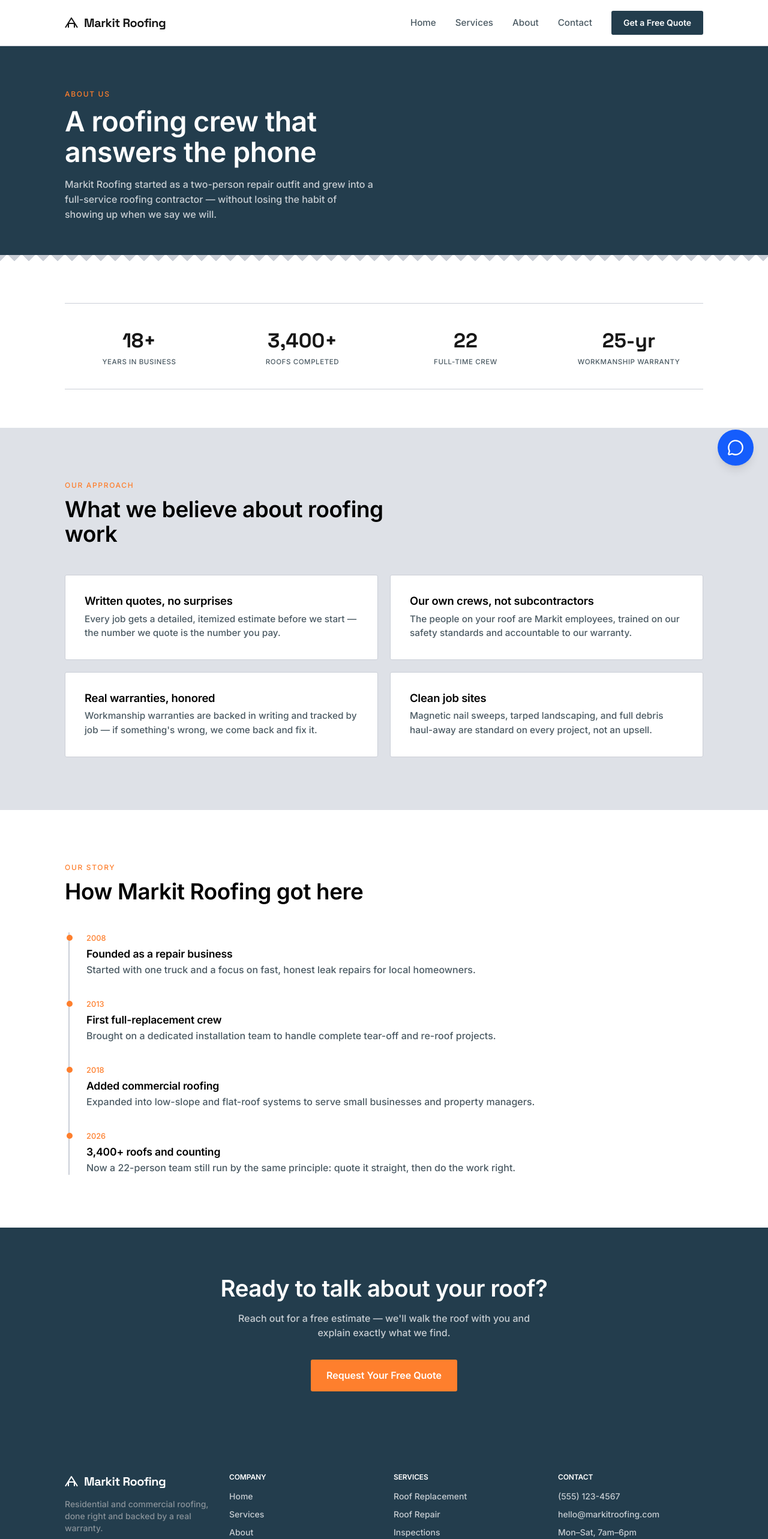
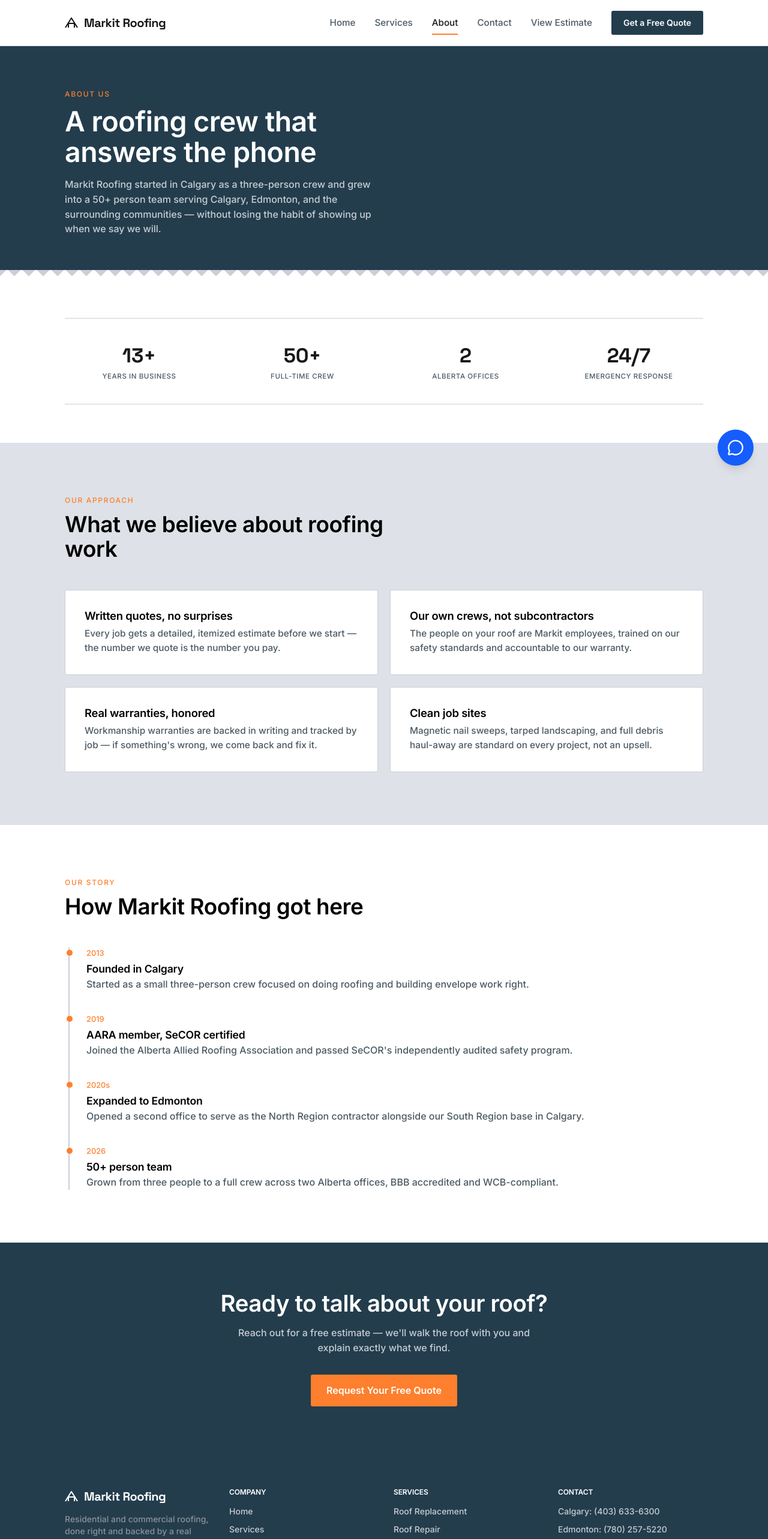
Before and after one commit to anshpreetsingh007/Bytecraft-Capestone, a Next.js app: page /customer/about in a window 1280 px wide. Shown: the top 2565 px of the page at 60% size. Built offline with nearby package versions, Linux system fonts and the light colour scheme.

Commit message:
finalizing commit (customer page)

```diff
--- a/app/customer/about/page.tsx
+++ b/app/customer/about/page.tsx
@@ -5,7 +5,7 @@ import RoofLine from "../components/RoofLine";
 export const metadata: Metadata = {
   title: "About",
   description:
-    "Markit Roofing is a locally owned roofing contractor with 18+ years of residential and commercial experience.",
+    "Markit Roofing is a Calgary and Edmonton-based roofing contractor with 13+ years of residential and commercial experience.",
 };
 
 const values = [
@@ -16,10 +16,10 @@ const values = [
 ];
 
 const timeline = [
-  { year: "2008", title: "Founded as a repair business", body: "Started with one truck and a focus on fast, honest leak repairs for local homeowners." },
-  { year: "2013", title: "First full-replacement crew", body: "Brought on a dedicated installation team to handle complete tear-off and re-roof projects." },
-  { year: "2018", title: "Added commercial roofing", body: "Expanded into low-slope and flat-roof systems to serve small businesses and property managers." },
-  { year: "2026", title: "3,400+ roofs and counting", body: "Now a 22-person team still run by the same principle: quote it straight, then do the work right." },
+  { year: "2013", title: "Founded in Calgary", body: "Started as a small three-person crew focused on doing roofing and building envelope work right." },
+  { year: "2019", title: "AARA member, SeCOR certified", body: "Joined the Alberta Allied Roofing Association and passed SeCOR's independently audited safety program." },
+  { year: "2020s", title: "Expanded to Edmonton", body: "Opened a second office to serve as the North Region contractor alongside our South Region base in Calgary." },
+  { year: "2026", title: "50+ person team", body: "Grown from three people to a full crew across two Alberta offices, BBB accredited and WCB-compliant." },
 ];
 
 export default function About() {
@@ -30,7 +30,7 @@ export default function About() {
           <span className="font-mono text-xs uppercase tracking-[0.14em] text-copper block mb-3">About Us</span>
           <h1 className="text-white text-[2rem] sm:text-[2.9rem] max-w-[20ch]">A roofing crew that answers the phone</h1>
           <p className="text-navy-soft max-w-[50ch] mt-4 mb-0">
-            Markit Roofing started as a two-person repair outfit and grew into a full-service roofing contractor — without losing the habit of showing up when we say we will.
+            Markit Roofing started in Calgary as a three-person crew and grew into a 50+ person team serving Calgary, Edmonton, and the surrounding communities — without losing the habit of showing up when we say we will.
           </p>
         </div>
       </section>
@@ -41,10 +41,10 @@ export default function About() {
         <div className="max-w-[1120px] mx-auto px-7">
           <div className="grid grid-cols-2 md:grid-cols-4 gap-6 border-y border-line py-9">
             {[
-              ["18+", "Years in business"],
-              ["3,400+", "Roofs completed"],
-              ["22", "Full-time crew"],
-              ["25-yr", "Workmanship warranty"],
+              ["13+", "Years in business"],
+              ["50+", "Full-time crew"],
+              ["2", "Alberta offices"],
+              ["24/7", "Emergency response"],
             ].map(([num, label]) => (
               <div key={label} className="text-center">
                 <div className="font-display font-bold text-[2.1rem] text-foreground">{num}</div>
@@ -97,7 +97,7 @@ export default function About() {
           <p className="text-navy-soft max-w-[50ch] mx-auto mt-4 mb-8">
             Reach out for a free estimate — we&apos;ll walk the roof with you and explain exactly what we find.
           </p>
-          <Link href="/contact" className="inline-flex items-center bg-copper hover:bg-copper-dark text-white font-semibold px-[26px] py-3.5 rounded-[3px] transition-colors">
+          <Link href="/customer/contact" className="inline-flex items-center bg-copper hover:bg-copper-dark text-white font-semibold px-[26px] py-3.5 rounded-[3px] transition-colors">
             Request Your Free Quote
           </Link>
         </div>
--- a/app/customer/components/Footer.tsx
+++ b/app/customer/components/Footer.tsx
@@ -18,10 +18,11 @@ export default function Footer() {
               Company
             </h4>
             <ul className="space-y-2.5 text-sm">
-              <li><Link href="/" className="hover:text-white">Home</Link></li>
-              <li><Link href="/services" className="hover:text-white">Services</Link></li>
-              <li><Link href="/about" className="hover:text-white">About</Link></li>
-              <li><Link href="/contact" className="hover:text-white">Contact</Link></li>
+              <li><Link href="/customer" className="hover:text-white">Home</Link></li>
+              <li><Link href="/customer/services" className="hover:text-white">Services</Link></li>
+              <li><Link href="/customer/about" className="hover:text-white">About</Link></li>
+              <li><Link href="/customer/contact" className="hover:text-white">Contact</Link></li>
+              <li><Link href="/customer/estimate" className="hover:text-white">View Estimate</Link></li>
             </ul>
           </div>
           <div>
@@ -29,10 +30,10 @@ export default function Footer() {
               Services
             </h4>
             <ul className="space-y-2.5 text-sm">
-              <li><Link href="/services" className="hover:text-white">Roof Replacement</Link></li>
-              <li><Link href="/services" className="hover:text-white">Roof Repair</Link></li>
-              <li><Link href="/services" className="hover:text-white">Inspections</Link></li>
-              <li><Link href="/services" className="hover:text-white">Storm Restoration</Link></li>
+              <li><Link href="/customer/services" className="hover:text-white">Roof Replacement</Link></li>
+              <li><Link href="/customer/services" className="hover:text-white">Roof Repair</Link></li>
+              <li><Link href="/customer/services" className="hover:text-white">Inspections</Link></li>
+              <li><Link href="/customer/services" className="hover:text-white">Storm Restoration</Link></li>
             </ul>
           </div>
           <div>
@@ -40,15 +41,16 @@ export default function Footer() {
               Contact
             </h4>
             <ul className="space-y-2.5 text-sm">
-              <li><a href="tel:+15551234567" className="hover:text-white">(555) 123-4567</a></li>
-              <li><a href="mailto:hello@markitroofing.com" className="hover:text-white">hello@markitroofing.com</a></li>
-              <li>Mon–Sat, 7am–6pm</li>
+              <li><a href="tel:+14036336300" className="hover:text-white">Calgary: (403) 633-6300</a></li>
+              <li><a href="tel:+17802575220" className="hover:text-white">Edmonton: (780) 257-5220</a></li>
+              <li><a href="mailto:info@markitroofing.ca" className="hover:text-white">info@markitroofing.ca</a></li>
+              <li>Mon–Fri, 8am–4pm · 24/7 emergency service</li>
             </ul>
           </div>
         </div>
         <div className="border-t border-white/10 pt-6 flex flex-col sm:flex-row justify-between gap-2 text-[0.82rem] text-navy-faint">
           <span>© 2026 Markit Roofing. All rights reserved.</span>
-          <span>License #RC-004821</span>
+          <span>SeCOR Certified · AARA Member</span>
         </div>
       </div>
     </footer>
--- a/app/customer/components/Header.tsx
+++ b/app/customer/components/Header.tsx
@@ -6,10 +6,11 @@ import { usePathname } from "next/navigation";
 import Logo from "./Logo";
 
 const links = [
-  { href: "/", label: "Home" },
-  { href: "/services", label: "Services" },
-  { href: "/about", label: "About" },
-  { href: "/contact", label: "Contact" },
+  { href: "/customer", label: "Home" },
+  { href: "/customer/services", label: "Services" },
+  { href: "/customer/about", label: "About" },
+  { href: "/customer/contact", label: "Contact" },
+  { href: "/customer/estimate", label: "View Estimate" },
 ];
 
 export default function Header() {
@@ -58,7 +59,7 @@ export default function Header() {
             );
           })}
           <Link
-            href="/contact"
+            href="/customer/contact"
             onClick={() => setOpen(false)}
             className="bg-navy text-white px-5 py-2.5 rounded-[3px] text-sm font-semibold hover:bg-copper transition-colors"
           >
--- a/app/customer/components/Logo.tsx
+++ b/app/customer/components/Logo.tsx
@@ -3,7 +3,7 @@ import Link from "next/link";
 export default function Logo({ dark = false }: { dark?: boolean }) {
   return (
     <Link
-      href="/"
+      href="/customer"
       className={`font-display font-bold text-xl tracking-tight flex items-center gap-2.5 ${
         dark ? "text-white" : "text-foreground"
       }`}
--- a/app/customer/contact/page.tsx
+++ b/app/customer/contact/page.tsx
@@ -11,12 +11,17 @@ export const metadata: Metadata = {
 const infoBlocks = [
   {
     title: "Phone",
-    body: <a href="tel:+15551234567" className="hover:text-copper">(555) 123-4567</a>,
+    body: (
+      <>
+        <a href="tel:+14036336300" className="hover:text-copper block">Calgary: (403) 633-6300</a>
+        <a href="tel:+17802575220" className="hover:text-copper block">Edmonton: (780) 257-5220</a>
+      </>
+    ),
     icon: <path d="M5 4H9L11 9L8.5 10.5C9.5 12.5 11.5 14.5 13.5 15.5L15 13L20 15V19C20 20 19 21 18 21C10 21 3 14 3 6C3 5 4 4 5 4Z" stroke="currentColor" strokeWidth="1.5" strokeLinejoin="round" />,
   },
   {
     title: "Email",
-    body: <a href="mailto:hello@markitroofing.com" className="hover:text-copper">hello@markitroofing.com</a>,
+    body: <a href="mailto:info@markitroofing.ca" className="hover:text-copper">info@markitroofing.ca</a>,
     icon: (
       <>
         <rect x="3" y="5" width="18" height="14" rx="1" stroke="currentColor" strokeWidth="1.5" />
@@ -26,7 +31,7 @@ const infoBlocks = [
   },
   {
     title: "Service Area",
-    body: "Serving the metro area and surrounding counties within a 40-mile radius.",
+    body: "Serving Calgary, Edmonton, and surrounding Alberta communities. Offices at 3923 3A St NE, Calgary and 12607-124 Street NW, Edmonton.",
     icon: (
       <>
         <path d="M12 21C12 21 5 14.5 5 9.5C5 5.9 8.1 3 12 3C15.9 3 19 5.9 19 9.5C19 14.5 12 21 12 21Z" stroke="currentColor" strokeWidth="1.5" />
@@ -36,7 +41,7 @@ const infoBlocks = [
   },
   {
     title: "Hours",
-    body: "Monday–Saturday, 7:00 AM–6:00 PM. Emergency storm response available 24/7.",
+    body: "Monday–Friday, 8:00 AM–4:00 PM. 24/7 emergency roofing available at both locations.",
     icon: (
       <>
         <circle cx="12" cy="12" r="8.5" stroke="currentColor" strokeWidth="1.5" />
--- /dev/null
+++ b/app/customer/estimate/page.tsx
@@ -0,0 +1,138 @@
+"use client";
+
+import { useEffect, useState } from "react";
+import RoofLine from "../components/RoofLine";
+
+interface Estimate {
+  estimate_id: number;
+  order_id: number;
+  details: string;
+  estimate_date: string;
+  status: string;
+  first_name: string;
+  last_name: string;
+  inspector_first_name: string;
+  inspector_last_name: string;
+}
+
+const statusStyles: Record<string, string> = {
+  approved: "bg-[#EDF3EE] text-[#2F5233] border-[#B7CDBB]",
+  rejected: "bg-[#FBEAEA] text-[#8A2C2C] border-[#E7C2C2]",
+  pending: "bg-[#FFF3E5] text-[#8A5A1E] border-[#F0D6AE]",
+  submitted: "bg-[#FFF3E5] text-[#8A5A1E] border-[#F0D6AE]",
+};
+
+function statusClass(status: string) {
+  return statusStyles[status?.toLowerCase()] ?? "bg-paper-dim text-ink-soft border-line";
+}
+
+export default function EstimatePage() {
+  const [estimates, setEstimates] = useState<Estimate[]>([]);
+  const [loading, setLoading] = useState(true);
+  const [error, setError] = useState<string | null>(null);
+
+  useEffect(() => {
+    let cancelled = false;
+
+    async function fetchEstimates() {
+      try {
+        setLoading(true);
+        setError(null);
+        const res = await fetch("http://localhost:3007/api/estimates");
+        if (!res.ok) throw new Error("Failed to fetch estimates");
+        const data = await res.json();
+        if (!cancelled) setEstimates(data);
+      } catch (err) {
+        if (!cancelled) {
+          setError(
+            err instanceof Error ? err.message : "Failed to fetch estimates"
+          );
+        }
+      } finally {
+        if (!cancelled) setLoading(false);
+      }
+    }
+
+    fetchEstimates();
+    return () => {
+      cancelled = true;
+    };
+  }, []);
+
+  return (
+    <>
+      <section className="bg-navy text-white pt-[72px] pb-14">
+        <div className="max-w-[1120px] mx-auto px-7">
+          <span className="font-mono text-xs uppercase tracking-[0.14em] text-copper block mb-3">
+            View Estimate
+          </span>
+          <h1 className="text-white text-[2rem] sm:text-[2.9rem] max-w-[20ch]">
+            Track your cost estimate
+          </h1>
+          <p className="text-navy-soft max-w-[50ch] mt-4 mb-0">
+            Estimates submitted after your inspection show up here once an
+            inspector has entered them.
+          </p>
+        </div>
+      </section>
+
+      <RoofLine />
+
+      <section className="py-[88px]">
+        <div className="max-w-[1120px] mx-auto px-7">
+          {loading && (
+            <p className="text-ink-soft">Loading estimates…</p>
+          )}
+
+          {!loading && error && (
+            <div className="bg-[#FBEAEA] border border-[#E7C2C2] text-[#8A2C2C] px-[18px] py-4 rounded-[3px] text-[0.95rem]">
+              Couldn&apos;t load estimates ({error}). The estimate service
+              may not be running — try again shortly.
+            </div>
+          )}
+
+          {!loading && !error && estimates.length === 0 && (
+            <div className="bg-paper-dim border border-line px-[18px] py-4 rounded-[3px] text-[0.95rem] text-ink-soft">
+              No estimates yet. Once an inspector submits a cost estimate for
+              your inspection, it will appear here.
+            </div>
+          )}
+
+          {!loading && !error && estimates.length > 0 && (
+            <div className="grid grid-cols-1 md:grid-cols-2 gap-6">
+              {estimates.map((estimate) => (
+                <div
+                  key={estimate.estimate_id}
+                  className="bg-white border border-line rounded-[3px] p-7"
+                >
+                  <div className="flex items-center justify-between mb-3">
+                    <h3 className="text-[1.05rem] mb-0">
+                      {estimate.first_name} {estimate.last_name}
+                    </h3>
+                    <span
+                      className={`font-mono text-[0.72rem] uppercase tracking-wider border px-2.5 py-1 rounded-[3px] ${statusClass(
+                        estimate.status
+                      )}`}
+                    >
+                      {estimate.status}
+                    </span>
+                  </div>
+                  <p className="text-ink-soft text-[0.92rem] mb-2">
+                    {estimate.details}
+                  </p>
+                  <p className="text-ink-soft text-[0.85rem] mb-0">
+                    Inspector: {estimate.inspector_first_name}{" "}
+                    {estimate.inspector_last_name}
+                  </p>
+                  <p className="text-ink-soft text-[0.85rem] mb-0">
+                    Date: {new Date(estimate.estimate_date).toLocaleDateString()}
+                  </p>
+                </div>
+              ))}
+            </div>
+          )}
+        </div>
+      </section>
+    </>
+  );
+}
--- a/app/customer/page.tsx
+++ b/app/customer/page.tsx
@@ -49,7 +49,7 @@ export default function Home() {
       <section className="bg-navy text-white relative overflow-hidden">
         <div className="max-w-[1120px] mx-auto px-7 pt-28 pb-24 relative">
           <span className="font-mono text-xs uppercase tracking-[0.14em] text-copper block mb-3">
-            Licensed &amp; Insured — Serving the Metro Area
+            Licensed &amp; Insured — Serving Calgary &amp; Edmonton
           </span>
           <h1 className="text-white text-[2.4rem] sm:text-5xl lg:text-[4rem] max-w-[14ch]">
             Roofing built to weather everything.
@@ -60,10 +60,10 @@ export default function Home() {
             and crews who show up when they say they will.
           </p>
           <div className="flex flex-wrap gap-4">
-            <Link href="/contact" className="inline-flex items-center bg-copper hover:bg-copper-dark text-white font-semibold px-[26px] py-3.5 rounded-[3px] transition-colors">
+            <Link href="/customer/contact" className="inline-flex items-center bg-copper hover:bg-copper-dark text-white font-semibold px-[26px] py-3.5 rounded-[3px] transition-colors">
               Get a Free Quote
             </Link>
-            <Link href="/services" className="inline-flex items-center border border-white/35 hover:border-white text-white font-semibold px-[26px] py-3.5 rounded-[3px] transition-colors">
+            <Link href="/customer/services" className="inline-flex items-center border border-white/35 hover:border-white text-white font-semibold px-[26px] py-3.5 rounded-[3px] transition-colors">
               See Our Services
             </Link>
           </div>
@@ -86,10 +86,10 @@ export default function Home() {
         <div className="max-w-[1120px] mx-auto px-7">
           <div className="grid grid-cols-2 md:grid-cols-4 gap-6 border-y border-line py-9">
             {[
-              ["18+", "Years in business"],
-              ["3,400+", "Roofs completed"],
-              ["4.9/5", "Average rating"],
-              ["25-yr", "Workmanship warranty"],
+              ["13+", "Years in business"],
+              ["50+", "Team members"],
+              ["2", "Alberta offices"],
+              ["24/7", "Emergency response"],
             ].map(([num, label]) => (
               <div key={label} className="text-center">
                 <div className="font-display font-bold text-[2.1rem] text-foreground">{num}</div>
@@ -113,7 +113,7 @@ export default function Home() {
                 <svg viewBox="0 0 24 24" fill="none" className="w-10 h-10 mb-[18px] text-copper">{s.icon}</svg>
                 <h3 className="text-[1.15rem] mb-2">{s.title}</h3>
                 <p className="text-ink-soft text-[0.96rem]">{s.body}</p>
-                <Link href="/services" className="inline-block mt-3.5 text-sm font-semibold text-navy hover:text-copper">
+                <Link href="/customer/services" className="inline-block mt-3.5 text-sm font-semibold text-navy hover:text-copper">
                   Learn more →
                 </Link>
               </div>
@@ -174,7 +174,7 @@ export default function Home() {
             Tell us a little about your roof and we&apos;ll get back to you
             within one business day with next steps.
           </p>
-          <Link href="/contact" className="inline-flex items-center bg-copper hover:bg-copper-dark text-white font-semibold px-[26px] py-3.5 rounded-[3px] transition-colors">
+          <Link href="/customer/contact" className="inline-flex items-center bg-copper hover:bg-copper-dark text-white font-semibold px-[26px] py-3.5 rounded-[3px] transition-colors">
             Request Your Free Quote
           </Link>
         </div>
--- a/app/customer/services/page.tsx
+++ b/app/customer/services/page.tsx
@@ -35,18 +35,18 @@ const services = [
     icon: <path d="M4 12L9 17L20 6" stroke="currentColor" strokeWidth="1.8" strokeLinecap="round" strokeLinejoin="round" />,
   },
   {
-    title: "Storm Damage Restoration",
-    body: "Emergency tarping, damage documentation, and insurance-ready estimates so you can file a claim with confidence.",
+    title: "Emergency Roof Repair",
+    body: "24/7 emergency response for storm damage, sudden leaks, and other urgent roofing failures at both our Calgary and Edmonton locations.",
     icon: <path d="M3 15L8 5L13 13L17 6L21 15" stroke="currentColor" strokeWidth="1.6" strokeLinecap="round" strokeLinejoin="round" />,
   },
   {
-    title: "Gutter Installation & Guards",
-    body: "Seamless gutters sized to your roofline, plus guard systems that cut down on ladder-and-bucket cleaning.",
+    title: "Waterproofing & Coatings",
+    body: "Protective coating and waterproofing systems for roofs and building envelopes, extending service life and preventing water intrusion.",
     icon: <path d="M4 6H20M4 6V16C4 17 5 18 6 18H8M20 6V16C20 17 19 18 18 18H16M8 18V21H16V18" stroke="currentColor" strokeWidth="1.6" strokeLinecap="round" strokeLinejoin="round" />,
   },
   {
-    title: "Commercial Roofing",
-    body: "Low-slope and flat-roof systems — TPO, EPDM, and modified bitumen — with scheduled maintenance plans available.",
+    title: "Commercial Roofing & Insurance Claims",
+    body: "Low-slope and flat-roof systems — TPO, SBS, EPDM, BUR, Mod-Bit, and PVC — plus insurance claim assistance for commercial and residential projects.",
     icon: (
       <>
         <rect x="3" y="8" width="18" height="13" stroke="currentColor" strokeWidth="1.6" />
@@ -57,10 +57,10 @@ const services = [
 ];
 
 const materials = [
-  { title: "Asphalt Shingle", body: "The most common residential choice — wide range of colors, 25 to 30-year manufacturer warranties, and the lowest upfront cost." },
-  { title: "Standing-Seam Metal", body: "40+ year lifespan, strong wind and hail resistance, and a clean, modern profile that holds paint color longer than shingle." },
-  { title: "Tile & Slate", body: "Built for decades of use with minimal upkeep — a heavier system that needs a structural check before installation." },
-  { title: "Flat & Low-Slope Systems", body: "TPO, EPDM, and modified bitumen membranes for commercial buildings, additions, and porch roofs." },
+  { title: "Asphalt Shingle", body: "The most common residential choice — wide range of colors and the lowest upfront cost." },
+  { title: "Metal Roofing", body: "Long-lasting, strong wind and hail resistance, and a clean, modern profile that holds paint color longer than shingle." },
+  { title: "TPO, EPDM & PVC Membranes", body: "Single-ply low-slope systems built for commercial roofs, sized and detailed for long-term waterproofing." },
+  { title: "SBS, BUR & Modified Bitumen", body: "Built-up and modified bitumen systems for flat and low-slope commercial buildings and building envelopes." },
 ];
 
 export default function Services() {
@@ -115,7 +115,7 @@ export default function Services() {
           <p className="text-navy-soft max-w-[50ch] mx-auto mt-4 mb-8">
             Tell us what&apos;s going on and we&apos;ll point you toward the right fix — no obligation.
           </p>
-          <Link href="/contact" className="inline-flex items-center bg-copper hover:bg-copper-dark text-white font-semibold px-[26px] py-3.5 rounded-[3px] transition-colors">
+          <Link href="/customer/contact" className="inline-flex items-center bg-copper hover:bg-copper-dark text-white font-semibold px-[26px] py-3.5 rounded-[3px] transition-colors">
             Talk to a Roofer
           </Link>
         </div>
```
Also changed, not shown: 1 other file (tests, documents, lock files or other folders).
